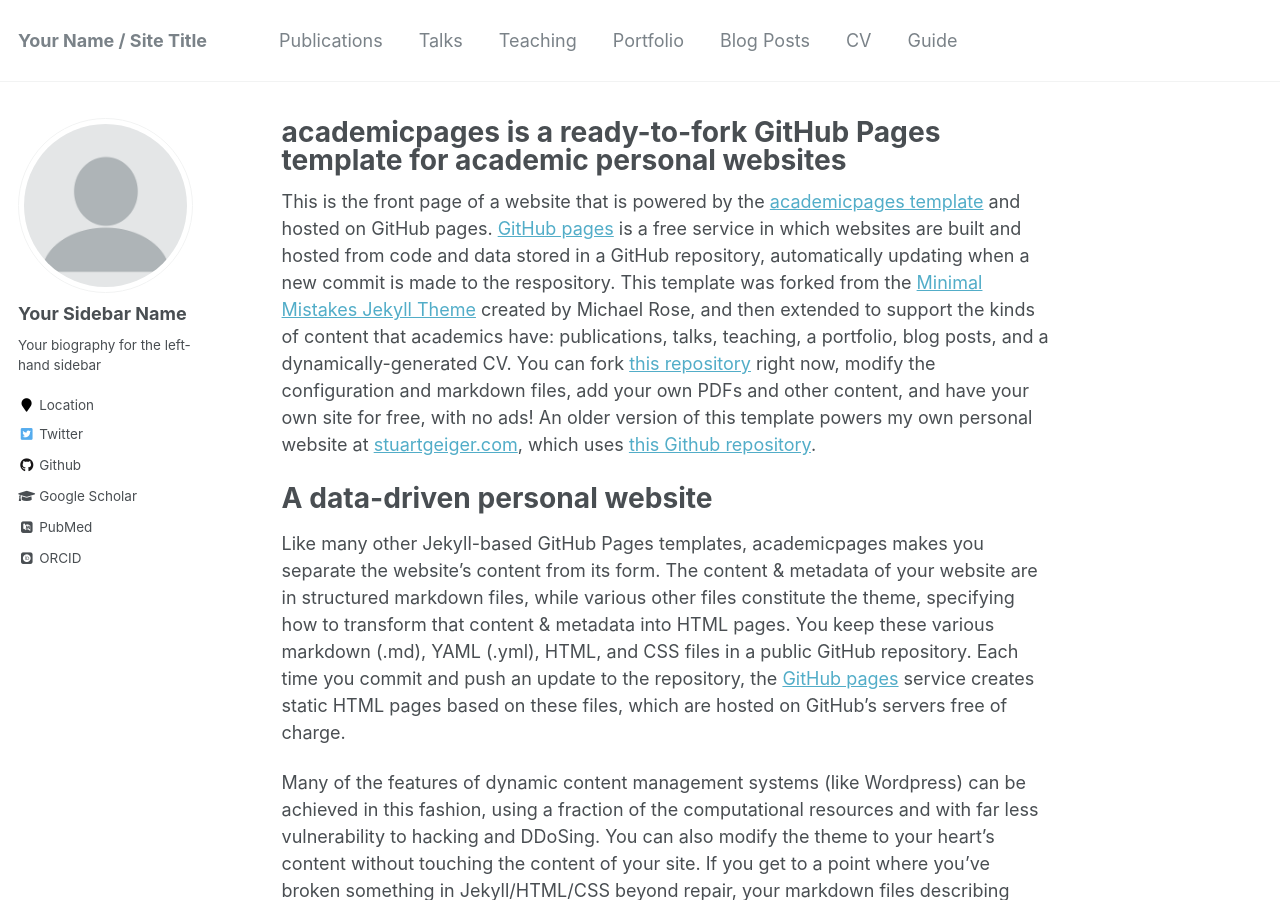
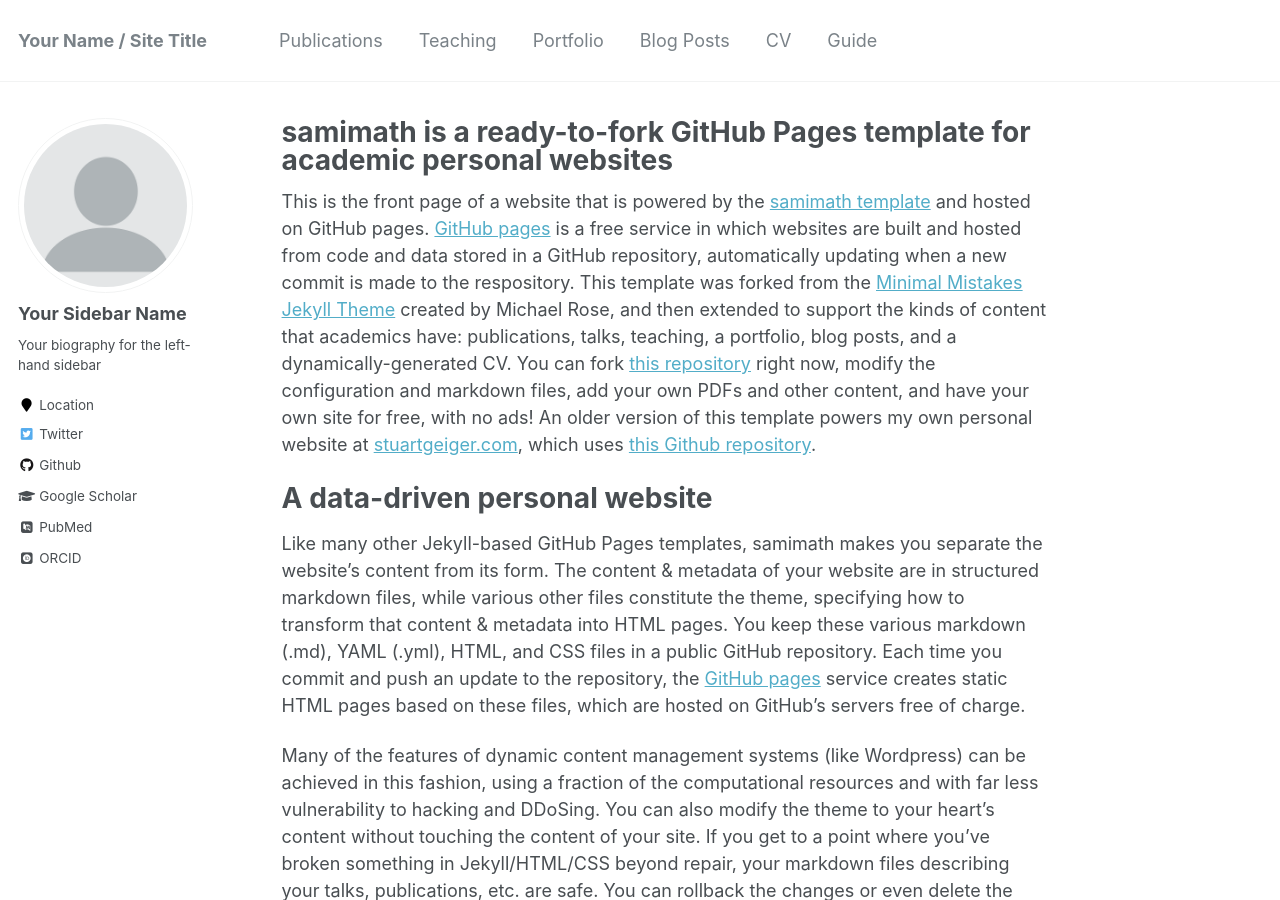
Before and after one commit to samimath/samimath.github.io, a Jekyll site: the page built from _pages/about.md, in a window 1280 px wide and 900 px high. Built offline with Jekyll 4.4.1, drawn with Linux system fonts in a browser that asks for light colours; some web fonts are replaced; some of the changed text lies outside the part shown.

Commit message:
made some changes

```diff
--- a/_data/navigation.yml
+++ b/_data/navigation.yml
@@ -2,9 +2,6 @@
 main:
   - title: "Publications"
     url: /publications/
-
-  - title: "Talks"
-    url: /talks/
 
   - title: "Teaching"
     url: /teaching/
--- a/_pages/about.md
+++ b/_pages/about.md
@@ -1,6 +1,6 @@
 ---
 permalink: /
-title: "academicpages is a ready-to-fork GitHub Pages template for academic personal websites"
+title: "samimath is a ready-to-fork GitHub Pages template for academic personal websites"
 excerpt: "About me"
 author_profile: true
 redirect_from:
@@ -8,18 +8,18 @@
   - /about.html
 ---
 
-This is the front page of a website that is powered by the [academicpages template](https://github.com/academicpages/academicpages.github.io) and hosted on GitHub pages. [GitHub pages](https://pages.github.com) is a free service in which websites are built and hosted from code and data stored in a GitHub repository, automatically updating when a new commit is made to the respository. This template was forked from the [Minimal Mistakes Jekyll Theme](https://mmistakes.github.io/minimal-mistakes/) created by Michael Rose, and then extended to support the kinds of content that academics have: publications, talks, teaching, a portfolio, blog posts, and a dynamically-generated CV. You can fork [this repository](https://github.com/academicpages/academicpages.github.io) right now, modify the configuration and markdown files, add your own PDFs and other content, and have your own site for free, with no ads! An older version of this template powers my own personal website at [stuartgeiger.com](http://stuartgeiger.com), which uses [this Github repository](https://github.com/staeiou/staeiou.github.io).
+This is the front page of a website that is powered by the [samimath template](https://github.com/samimath/samimath.github.io) and hosted on GitHub pages. [GitHub pages](https://pages.github.com) is a free service in which websites are built and hosted from code and data stored in a GitHub repository, automatically updating when a new commit is made to the respository. This template was forked from the [Minimal Mistakes Jekyll Theme](https://mmistakes.github.io/minimal-mistakes/) created by Michael Rose, and then extended to support the kinds of content that academics have: publications, talks, teaching, a portfolio, blog posts, and a dynamically-generated CV. You can fork [this repository](https://github.com/samimath/samimath.github.io) right now, modify the configuration and markdown files, add your own PDFs and other content, and have your own site for free, with no ads! An older version of this template powers my own personal website at [stuartgeiger.com](http://stuartgeiger.com), which uses [this Github repository](https://github.com/staeiou/staeiou.github.io).
 
 A data-driven personal website
 ======
-Like many other Jekyll-based GitHub Pages templates, academicpages makes you separate the website's content from its form. The content & metadata of your website are in structured markdown files, while various other files constitute the theme, specifying how to transform that content & metadata into HTML pages. You keep these various markdown (.md), YAML (.yml), HTML, and CSS files in a public GitHub repository. Each time you commit and push an update to the repository, the [GitHub pages](https://pages.github.com/) service creates static HTML pages based on these files, which are hosted on GitHub's servers free of charge.
+Like many other Jekyll-based GitHub Pages templates, samimath makes you separate the website's content from its form. The content & metadata of your website are in structured markdown files, while various other files constitute the theme, specifying how to transform that content & metadata into HTML pages. You keep these various markdown (.md), YAML (.yml), HTML, and CSS files in a public GitHub repository. Each time you commit and push an update to the repository, the [GitHub pages](https://pages.github.com/) service creates static HTML pages based on these files, which are hosted on GitHub's servers free of charge.
 
-Many of the features of dynamic content management systems (like Wordpress) can be achieved in this fashion, using a fraction of the computational resources and with far less vulnerability to hacking and DDoSing. You can also modify the theme to your heart's content without touching the content of your site. If you get to a point where you've broken something in Jekyll/HTML/CSS beyond repair, your markdown files describing your talks, publications, etc. are safe. You can rollback the changes or even delete the repository and start over -- just be sure to save the markdown files! Finally, you can also write scripts that process the structured data on the site, such as [this one](https://github.com/academicpages/academicpages.github.io/blob/master/talkmap.ipynb) that analyzes metadata in pages about talks to display [a map of every location you've given a talk](https://academicpages.github.io/talkmap.html).
+Many of the features of dynamic content management systems (like Wordpress) can be achieved in this fashion, using a fraction of the computational resources and with far less vulnerability to hacking and DDoSing. You can also modify the theme to your heart's content without touching the content of your site. If you get to a point where you've broken something in Jekyll/HTML/CSS beyond repair, your markdown files describing your talks, publications, etc. are safe. You can rollback the changes or even delete the repository and start over -- just be sure to save the markdown files! Finally, you can also write scripts that process the structured data on the site, such as [this one](https://github.com/samimath/samimath.github.io/blob/master/talkmap.ipynb) that analyzes metadata in pages about talks to display [a map of every location you've given a talk](https://samimath.github.io/talkmap.html).
 
 Getting started
 ======
 1. Register a GitHub account if you don't have one and confirm your e-mail (required!)
-1. Fork [this repository](https://github.com/academicpages/academicpages.github.io) by clicking the "fork" button in the top right.
+1. Fork [this repository](https://github.com/samimath/samimath.github.io) by clicking the "fork" button in the top right.
 1. Go to the repository's settings (rightmost item in the tabs that start with "Code", should be below "Unwatch"). Rename the repository "[your GitHub username].github.io", which will also be your website's URL.
 1. Set site-wide configuration and create content & metadata (see below -- also see [this set of diffs](http://archive.is/3TPas) showing what files were changed to set up [an example site](https://getorg-testacct.github.io) for a user with the username "getorg-testacct")
 1. Upload any files (like PDFs, .zip files, etc.) to the files/ directory. They will appear at https://[your GitHub username].github.io/files/example.pdf.
@@ -27,24 +27,24 @@
 
 Site-wide configuration
 ------
-The main configuration file for the site is in the base directory in [_config.yml](https://github.com/academicpages/academicpages.github.io/blob/master/_config.yml), which defines the content in the sidebars and other site-wide features. You will need to replace the default variables with ones about yourself and your site's github repository. The configuration file for the top menu is in [_data/navigation.yml](https://github.com/academicpages/academicpages.github.io/blob/master/_data/navigation.yml). For example, if you don't have a portfolio or blog posts, you can remove those items from that navigation.yml file to remove them from the header.
+The main configuration file for the site is in the base directory in [_config.yml](https://github.com/samimath/samimath.github.io/blob/master/_config.yml), which defines the content in the sidebars and other site-wide features. You will need to replace the default variables with ones about yourself and your site's github repository. The configuration file for the top menu is in [_data/navigation.yml](https://github.com/samimath/samimath.github.io/blob/master/_data/navigation.yml). For example, if you don't have a portfolio or blog posts, you can remove those items from that navigation.yml file to remove them from the header.
 
 Create content & metadata
 ------
-For site content, there is one markdown file for each type of content, which are stored in directories like _publications, _talks, _posts, _teaching, or _pages. For example, each talk is a markdown file in the [_talks directory](https://github.com/academicpages/academicpages.github.io/tree/master/_talks). At the top of each markdown file is structured data in YAML about the talk, which the theme will parse to do lots of cool stuff. The same structured data about a talk is used to generate the list of talks on the [Talks page](https://academicpages.github.io/talks), each [individual page](https://academicpages.github.io/talks/2012-03-01-talk-1) for specific talks, the talks section for the [CV page](https://academicpages.github.io/cv), and the [map of places you've given a talk](https://academicpages.github.io/talkmap.html) (if you run this [python file](https://github.com/academicpages/academicpages.github.io/blob/master/talkmap.py) or [Jupyter notebook](https://github.com/academicpages/academicpages.github.io/blob/master/talkmap.ipynb), which creates the HTML for the map based on the contents of the _talks directory).
+For site content, there is one markdown file for each type of content, which are stored in directories like _publications, _talks, _posts, _teaching, or _pages. For example, each talk is a markdown file in the [_talks directory](https://github.com/samimath/samimath.github.io/tree/master/_talks). At the top of each markdown file is structured data in YAML about the talk, which the theme will parse to do lots of cool stuff. The same structured data about a talk is used to generate the list of talks on the [Talks page](https://samimath.github.io/talks), each [individual page](https://samimath.github.io/talks/2012-03-01-talk-1) for specific talks, the talks section for the [CV page](https://samimath.github.io/cv), and the [map of places you've given a talk](https://samimath.github.io/talkmap.html) (if you run this [python file](https://github.com/samimath/samimath.github.io/blob/master/talkmap.py) or [Jupyter notebook](https://github.com/samimath/samimath.github.io/blob/master/talkmap.ipynb), which creates the HTML for the map based on the contents of the _talks directory).
 
 **Markdown generator**
 
-I have also created [a set of Jupyter notebooks](https://github.com/academicpages/academicpages.github.io/tree/master/markdown_generator
-) that converts a CSV containing structured data about talks or presentations into individual markdown files that will be properly formatted for the academicpages template. The sample CSVs in that directory are the ones I used to create my own personal website at stuartgeiger.com. My usual workflow is that I keep a spreadsheet of my publications and talks, then run the code in these notebooks to generate the markdown files, then commit and push them to the GitHub repository.
+I have also created [a set of Jupyter notebooks](https://github.com/samimath/samimath.github.io/tree/master/markdown_generator
+) that converts a CSV containing structured data about talks or presentations into individual markdown files that will be properly formatted for the samimath template. The sample CSVs in that directory are the ones I used to create my own personal website at stuartgeiger.com. My usual workflow is that I keep a spreadsheet of my publications and talks, then run the code in these notebooks to generate the markdown files, then commit and push them to the GitHub repository.
 
 How to edit your site's GitHub repository
 ------
-Many people use a git client to create files on their local computer and then push them to GitHub's servers. If you are not familiar with git, you can directly edit these configuration and markdown files directly in the github.com interface. Navigate to a file (like [this one](https://github.com/academicpages/academicpages.github.io/blob/master/_talks/2012-03-01-talk-1.md) and click the pencil icon in the top right of the content preview (to the right of the "Raw | Blame | History" buttons). You can delete a file by clicking the trashcan icon to the right of the pencil icon. You can also create new files or upload files by navigating to a directory and clicking the "Create new file" or "Upload files" buttons.
+Many people use a git client to create files on their local computer and then push them to GitHub's servers. If you are not familiar with git, you can directly edit these configuration and markdown files directly in the github.com interface. Navigate to a file (like [this one](https://github.com/samimath/samimath.github.io/blob/master/_talks/2012-03-01-talk-1.md) and click the pencil icon in the top right of the content preview (to the right of the "Raw | Blame | History" buttons). You can delete a file by clicking the trashcan icon to the right of the pencil icon. You can also create new files or upload files by navigating to a directory and clicking the "Create new file" or "Upload files" buttons.
 
 Example: editing a markdown file for a talk
 ![Editing a markdown file for a talk](/images/editing-talk.png)
 
 For more info
 ------
-More info about configuring academicpages can be found in [the guide](https://academicpages.github.io/markdown/). The [guides for the Minimal Mistakes theme](https://mmistakes.github.io/minimal-mistakes/docs/configuration/) (which this theme was forked from) might also be helpful.
+More info about configuring samimath can be found in [the guide](https://samimath.github.io/markdown/). The [guides for the Minimal Mistakes theme](https://mmistakes.github.io/minimal-mistakes/docs/configuration/) (which this theme was forked from) might also be helpful.
```
Also changed, not shown: 1 other file.
